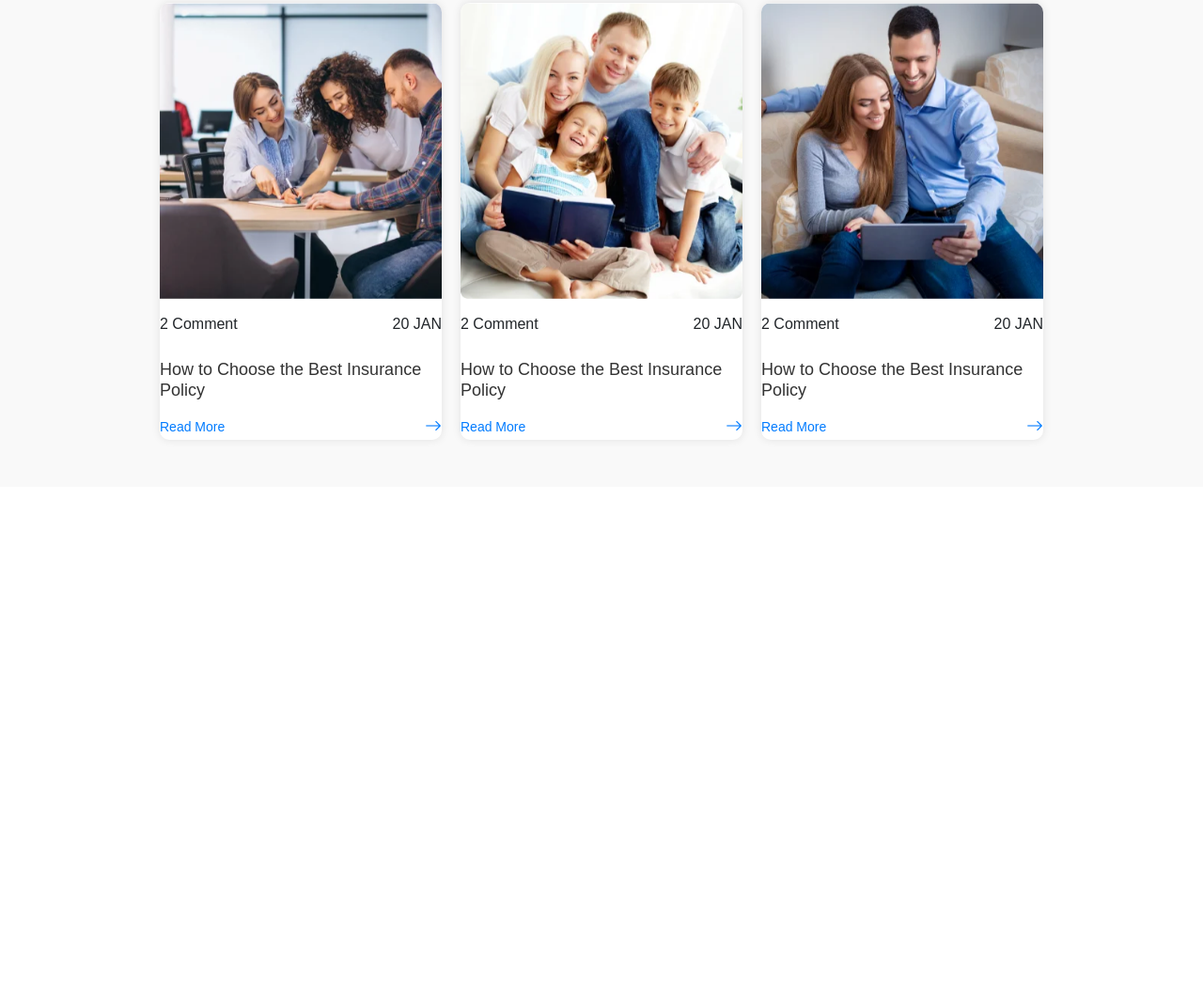
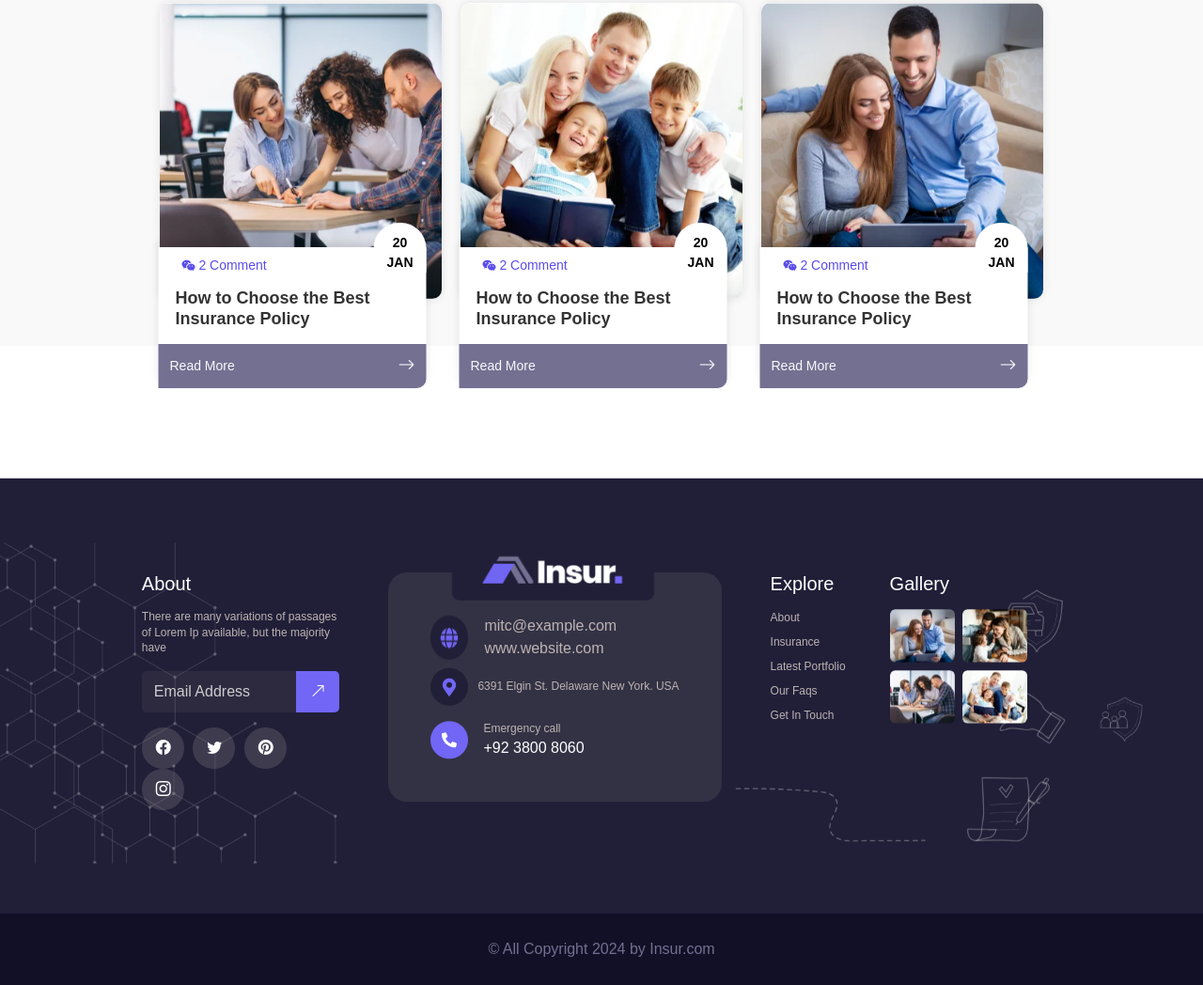
Before and after one commit to Ekansh-Helios/projectInsur, a plain HTML site: page index.html in a window 1280 px wide. Shown: the part 5748-6796 px from the top of the page at 94% size. Before the commit the page ends 6266 px from the top, so only its background shows below. Drawn offline with nearby package versions, Linux system fonts and the light colour scheme.

Commit message:
Your commit message here

```diff
--- a/assets/styles/article.css
+++ b/assets/styles/article.css
@@ -2,6 +2,9 @@
     padding: 50px 20px;
     background-color: #f9f9f9;
     text-align: center;
+    width: 100%; /* Ensure the container takes up 100% of the screen width */
+    box-sizing: border-box; /* Include padding and border in the element's total width and height */
+    margin-bottom: 11%;
 }
 
 .article-title p {
@@ -20,8 +23,7 @@
     margin: 20px 0;
     font-size: 32px;
     color: #333;
-    font-weight: bold;
-    max-width: 36%;
+    max-width: 34%;
     margin: 0 auto;
 }
 
@@ -40,47 +42,115 @@
     max-width: 300px;
     text-align: left;
     position: relative;
+    overflow: visible; /* Ensure the half-size div doesn't overflow the card */
+    transition: transform 0.3s ease, box-shadow 0.3s ease;
+}
+
+.article-card:hover {
+    transform: translateY(-10px);
+    box-shadow: 0 10px 20px rgba(0, 0, 0, 0.2);
 }
 
 .article-card img {
-    border-radius: 10px 10px 0 0;
+    border-radius: 10px;
     width: 100%;
     height: auto;
     object-fit: cover;
-    margin-bottom: 15px;
+}
+
+.article-half-size {
+    position: absolute;
+    bottom: -30%;
+    left: 47%;
+    transform: translateX(-50%);
+    width: 95%;
+    background-color: white;
+    box-shadow: 0 -5px 10px rgba(0, 0, 0, 0.1);
+    border-radius: 0 0 10px 10px;
+    transition: background-color 0.3s ease;
 }
 
 .article-card-info {
     margin-bottom: 15px;
 }
 
+.article-card-info p {
+    margin: 0;
+    font-size: 14px;
+    color: #5b4deb;
+    padding: 9px 0 0 25px;
+}
+
 .article-card-info div {
     display: flex;
     justify-content: space-between;
-    margin-bottom: 10px;
+    position: relative;
+    padding-bottom: 0px;
+    margin-bottom: -8px;
 }
 
 .article-card-info h5 {
     margin: 0;
     font-size: 18px;
+    font-weight: bold;
     color: #333;
+    padding: 7px 0 0 18px;
 }
 
-.article-card div:last-child {
+.article-bottom {
     display: flex;
     justify-content: space-between;
     align-items: center;
+    width: 100%; /* Ensure the div takes up the full width of its parent */
+    margin-top: 10px; /* Add some spacing from the content above */
+    background-color: #737092;
+    padding: 10px 12px;
+    border-radius: 0 0 10px 0;
 }
 
-.article-card div:last-child p {
+.article-bottom p {
     margin: 0;
     font-size: 14px;
-    color: #007bff;
+    color: #f9f9fa;
     cursor: pointer;
+    transition: color 0.3s ease;
 }
 
-.article-card div:last-child i {
+.article-bottom p:hover {
+    color: #f8f9fa;
+}
+
+.article-bottom i {
     font-size: 18px;
-    color: #007bff;
+    color: #f7f8fa;
     cursor: pointer;
+    transition: color 0.3s ease;
 }
+
+.article-bottom i:hover {
+    color: #f9fafc;
+}
+
+.up {
+    position: absolute;
+    top: -26px;
+    right: 0;
+    background-color: #fff;
+    padding: 11px 14px;
+    border-radius: 27px 27px 0 0;
+    font-size: 12px;
+    color: #333;
+    box-sizing: border-box;
+    z-index: 10;
+    display: flex;
+    flex-direction: column;
+    align-items: center;
+    justify-content: center;
+}
+
+.up p {
+    padding: 0 ; /* Ensure padding is applied */
+    margin: 0;
+    color: black; /* Remove any default margin */
+    font-weight: bold;
+}
--- /dev/null
+++ b/assets/styles/footer.css
@@ -0,0 +1,199 @@
+.footer {
+    display: flex;
+    flex-direction: column;
+    background-color: #211F38;
+    color: #fff;
+    padding: 80px 0 0 0;
+    background-image: url(../../assets/images/footer/Footer.png);
+    background-size: contain;
+    background-position: center;
+    background-repeat: no-repeat;
+}
+
+.main-f {
+    display: flex;
+    gap: 32px;
+    padding: 20px 86px;
+    padding-left: 11%;
+    margin-bottom: 7%;
+}
+
+.left, .middle-f, .right-f {
+    flex: 1;
+    margin: 0 10px;
+    max-width: 30%;
+}
+
+.left {
+    max-width: 20%;
+}
+
+.middle-f {
+    background-color: #383748c9;
+    max-height: fit-content;
+    max-width: fit-content;
+    padding: 45px;
+    border-radius: 20px;
+    position: relative;
+    color: #bdb3b3;
+}
+
+.middle-f .img-f {
+    position: absolute;
+    top: -20px;
+    left: 50%;
+    transform: translateX(-50%);
+    margin-bottom: 15px;
+}
+
+.middle-f .img-f img {
+    width: 122%;
+    position: relative;
+    left: -12%;
+    top: -9px;
+    height: auto;
+}
+
+.g-f {
+    display: flex;
+}
+
+.a-f {
+    display: flex;
+    flex-direction: column;
+    margin-left: 17px;
+}
+
+.middle-f p img {
+    margin-right: 10px;
+}
+
+.a-f a {
+    display: block;
+    color: #bdb3b3;
+    text-decoration: none;
+}
+
+.call-f {
+    display: flex;
+}
+
+.call-f img {
+    margin-right: 16px;
+}
+
+.e-f {
+    display: block;
+}
+
+.left h2, .middle-f h2, .right-f h2 {
+    font-size: 20px;
+    margin-bottom: 15px;
+}
+
+.left p, .middle-f p, .right-f p {
+    font-size: 12px;
+    line-height: 1.4;
+}
+
+.email-input {
+    margin-top: 15px;
+}
+
+.input-group .form-control {
+    border-top-left-radius: 5px;
+    border-bottom-left-radius: 5px;
+    background: #7c737321;
+    border-color: transparent;
+}
+
+.input-group .form-control::placeholder {
+    color: #ccc;
+    opacity: 1;
+}
+
+.input-group .btn {
+    border-top-right-radius: 5px;
+    border-bottom-right-radius: 5px;
+}
+
+.social-icons {
+    margin-top: 15px;
+}
+
+.social-icons .btn {
+    margin-right: 5px;
+    max-width: 45px;
+    border-radius: 30px;
+    background: #afa5a536;
+}
+
+.middle-f p {
+    display: flex;
+    align-items: center;
+    margin-bottom: 8px;
+}
+
+.right-f {
+    display: flex;
+    gap: 47px;
+}
+
+.right-f .explore, .right-f .gallery {
+    margin-bottom: 15px;
+}
+
+.right-f .explore a, .right-f .gallery a {
+    display: block;
+    color: #bdb3b3;
+    text-decoration: none;
+    margin-bottom: 8px;
+    font-size: 12px;
+}
+
+.right-f .gallery-images {
+    display: flex;
+    flex-wrap: wrap;
+    gap: 8px;
+    max-width: 158px;
+}
+
+.right-f .gallery-images img {
+    width: 69px;
+    border-radius: 5px;
+}
+
+.bottom-f {
+    text-align: center;
+    padding: 26px;
+    background-color: #121026;
+    color: #737092;
+}
+
+.bottom-f p {
+    margin: auto;
+}
+
+.left-right-container {
+    display: flex;
+    justify-content: space-between;
+    flex: 1;
+}
+
+.b-sub {
+    max-width: fit-content;
+    background-color: #7166F5;
+}
+
+.left p {
+    color: #bdb3b3;
+}
+
+.e-f p {
+    margin-bottom: 0;
+}
+
+.e-f a {
+    text-decoration: none;
+    color: white;
+}
--- a/index.html
+++ b/index.html
@@ -23,6 +23,7 @@
     <link href="assets\styles\insurance.css" rel="stylesheet">
     <link href="assets\styles\teamMember.css" rel="stylesheet">
     <link href="assets\styles\article.css" rel="stylesheet">
+    <link href="assets\styles\footer.css" rel="stylesheet">
 </head>
 
 <body>
@@ -520,52 +521,138 @@
     <!-- article - Section9 -->
     <div class="article">
         <div class="article-title">
-            <p><img src="assets/images/section3/checked.png" alt="group-work"> Article</p>
+            <p><img src="assets/images/section3/checked.png" alt="group-work"> Articles</p>
             <h1>Latest News & Articles from the Blog Posts</h1>
         </div>
         <div class="article-cards">
             <div class="article-card">
                 <img src="assets/images/section9/grp1.png" alt="Article">
+                <div class="article-half-size">
                     <div class="article-card-info">
                         <div>
-                        <p>2 Comment</p>
-                        <p>20 JAN</p>
+                            <p><i class="bi bi-wechat"></i> 2 Comment</p>
+                            <div class="up">
+                                <p>20</p>
+                                <p>JAN</p>
+                            </div>
                         </div>
                         <h5>How to Choose the Best Insurance Policy</h5>
                     </div>
-                <div>
+                    <div class="article-bottom">
                         <p>Read More</p>
                         <i class="bi bi-arrow-right"></i>
                     </div>
                 </div>
+            </div>
             <div class="article-card">
                 <img src="assets/images/section9/grp2.png" alt="Article">
+                <div class="article-half-size">
                     <div class="article-card-info">
                         <div>
-                        <p>2 Comment</p>
-                        <p>20 JAN</p>
+                            <p><i class="bi bi-wechat"></i> 2 Comment</p>
+                            <div class="up">
+                                <p>20</p>
+                                <p>JAN</p>
+                            </div>
                         </div>
                         <h5>How to Choose the Best Insurance Policy</h5>
                     </div>
-                <div>
+                    <div class="article-bottom">
                         <p>Read More</p>
                         <i class="bi bi-arrow-right"></i>
                     </div>
                 </div>
+            </div>
             <div class="article-card">
                 <img src="assets/images/section9/grp3.png" alt="Article">
+                <div class="article-half-size">
                     <div class="article-card-info">
                         <div>
-                        <p>2 Comment</p>
-                        <p>20 JAN</p>
+                            <p><i class="bi bi-wechat"></i> 2 Comment</p>
+                            <div class="up">
+                                <p>20</p>
+                                <p>JAN</p>
+                            </div>
                         </div>
                         <h5>How to Choose the Best Insurance Policy</h5>
                     </div>
-                <div>
+                    <div class="article-bottom">
                         <p>Read More</p>
                         <i class="bi bi-arrow-right"></i>
                     </div>
                 </div>
+            </div>
+        </div>
+    </div>
+
+    <!-- Footer -->
+    <div class="footer">
+        <div class="main-f">
+            <div class="left">
+                <h2>About</h2>
+                <p>There are many variations of passages of Lorem Ip available, but the majority have</p>
+                <div class="email-input">
+                    <div class="input-group">
+                        <input type="email" class="form-control" placeholder="Email Address" required>
+                        <button class="btn btn-primary b-sub" type="submit">
+                            <i class="bi bi-arrow-up-right"></i>
+                        </button>
+                    </div>
+                </div>
+                <!-- Social Media Icons -->
+                <div class="social-icons mt-3">
+                    <a href="#" class="btn btn-primary btn-lg"><i class="bi bi-facebook"></i></a>
+                    <a href="#" class="btn btn-primary btn-lg"><i class="bi bi-twitter"></i></a>
+                    <a href="#" class="btn btn-primary btn-lg"><i class="bi bi-pinterest"></i></a>
+                    <a href="#" class="btn btn-primary btn-lg"><i class="bi bi-instagram"></i></a>
+                </div>
+            </div>
+            <div class="middle-f">
+                <div class="img-f">
+                    <img src="assets/images/footer/Link.png" alt="Logo">
+                </div>
+                <div class="g-f">
+                    <img src="assets/images/footer/globe.png" alt="globe">
+                    <div class="a-f">
+                        <a href="#">mitc@example.com</a>
+                        <a href="#">www.website.com</a>
+                    </div>
+                </div>
+                <p>
+                    <p><img src="assets/images/footer/location.png" alt="globe">
+                    6391 Elgin St. Delaware New York. USA</p>
+                </p>
+                <div class="call-f">
+                    <img src="assets/images/footer/phone.png" alt="globe">
+                    <div class="e-f">
+                        <p>Emergency call</p>
+                        <a href="#">+92 3800 8060</a>
+                    </div>
+                </div>
+            </div>
+
+            <div class="right-f">
+                <div class="explore">
+                    <h2>Explore</h2>
+                    <a href="#">About</a>
+                    <a href="#">Insurance</a>
+                    <a href="#">Latest Portfolio</a>
+                    <a href="#">Our Faqs</a>
+                    <a href="#">Get In Touch</a>
+                </div>
+                <div class="gallery">
+                    <h2>Gallery</h2>
+                    <div class="gallery-images">
+                        <img src="assets/images/footer/img-1.jpg.png" alt="Gallery Image">
+                        <img src="assets/images/footer/img-2.jpg.png" alt="Gallery Image">
+                        <img src="assets/images/footer/img-3.jpg.png" alt="Gallery Image">
+                        <img src="assets/images/footer/img-4.jpg.png" alt="Gallery Image">
+                    </div>
+                </div>
+            </div>
+        </div>
+        <div class="bottom-f">
+            <p>© All Copyright 2024 by Insur.com</p>
         </div>
     </div>
 
```
Also changed, not shown: assets/images/footer/Footer.png (added), assets/images/footer/Link.png (added), assets/images/footer/globe.png (added), assets/images/footer/img-1.jpg.png (added), assets/images/footer/img-2.jpg.png (added), assets/images/footer/img-3.jpg.png (added), assets/images/footer/img-4.jpg.png (added), assets/images/footer/location.png (added), assets/images/footer/phone.png (added). Lines whose indentation alone changed are shown as unchanged.
